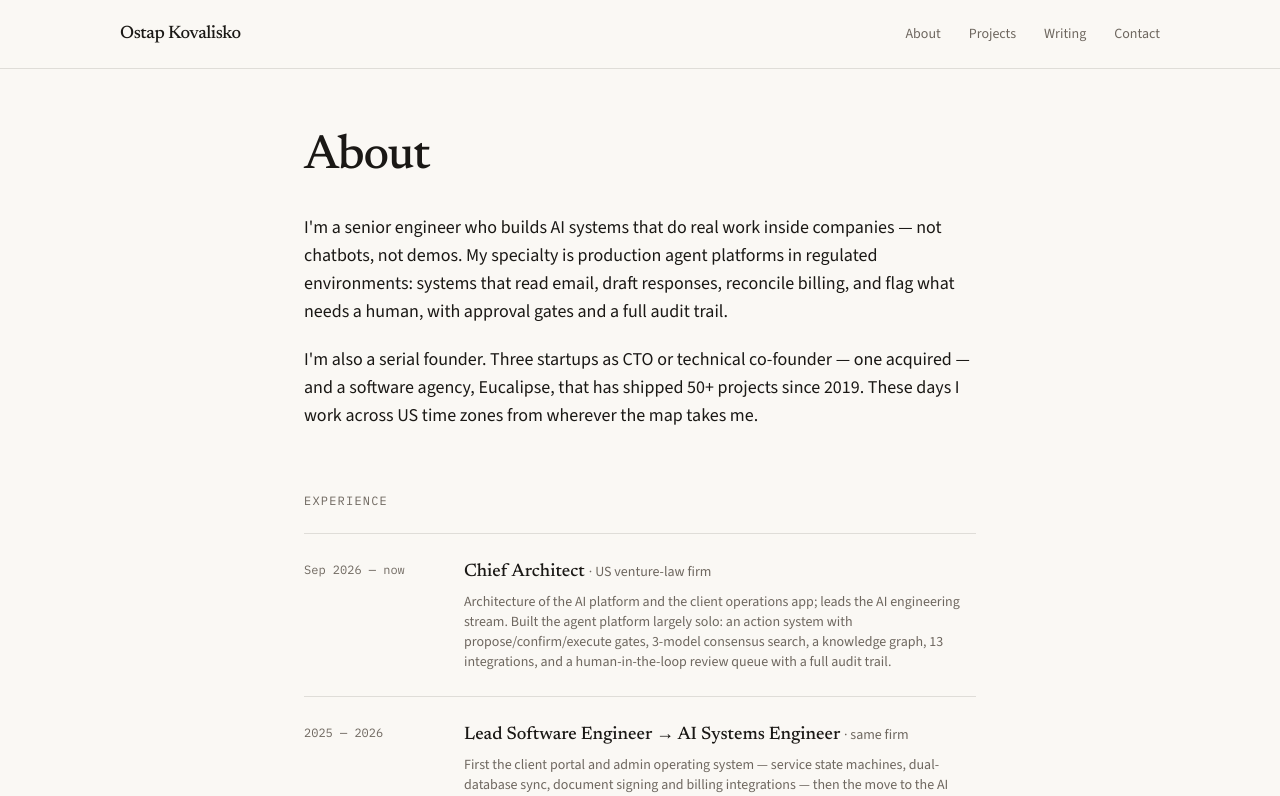
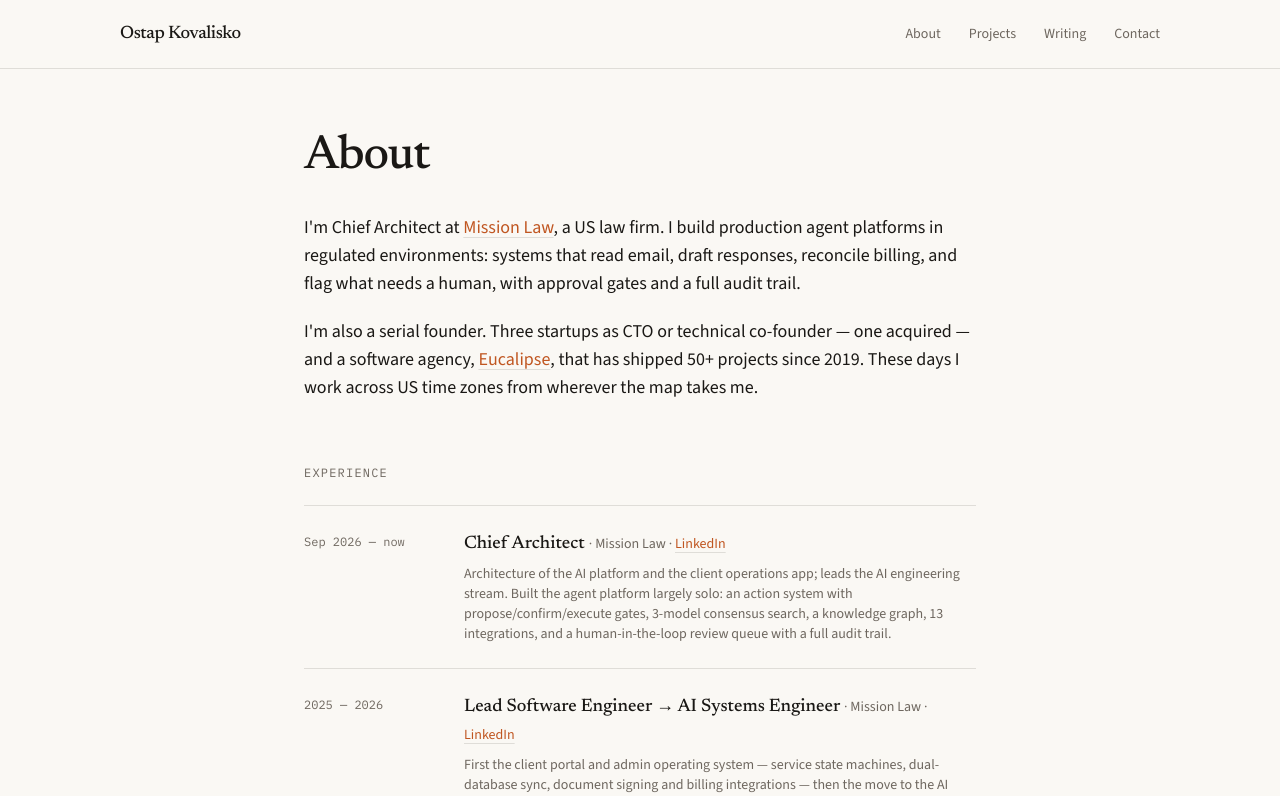
Before and after one commit to eucalipse/ostapkvl, a Next.js app: page /about in a window 1280 px wide. Shown: the top 796 px of the page. Built offline with nearby package versions, Linux system fonts and the light colour scheme.

Commit message:
Name Mission Law and clarify consulting availability

```diff
--- a/app/about/page.tsx
+++ b/app/about/page.tsx
@@ -6,26 +6,29 @@ import { site } from "@/data/site";
 export const metadata: Metadata = {
   title: "About",
   description:
-    "Ostap Kovalisko — Chief Architect and AI systems engineer. Serial technical founder, builder of production AI agent platforms in regulated environments.",
+    "Ostap Kovalisko — Chief Architect at Mission Law and founder of Eucalipse. Builder of production AI agent platforms in regulated environments.",
 };
 
 const timeline = [
   {
     years: "Sep 2026 — now",
     title: "Chief Architect",
-    org: "US venture-law firm",
+    org: "Mission Law",
+    orgLinkedin: site.missionLawLinkedin,
     body: "Architecture of the AI platform and the client operations app; leads the AI engineering stream. Built the agent platform largely solo: an action system with propose/confirm/execute gates, 3-model consensus search, a knowledge graph, 13 integrations, and a human-in-the-loop review queue with a full audit trail.",
   },
   {
     years: "2025 — 2026",
     title: "Lead Software Engineer → AI Systems Engineer",
-    org: "same firm",
+    org: "Mission Law",
+    orgLinkedin: site.missionLawLinkedin,
     body: "First the client portal and admin operating system — service state machines, dual-database sync, document signing and billing integrations — then the move to the AI platform full-time.",
   },
   {
     years: "2019 — now",
     title: "Founder & AI Systems Architect",
     org: "Eucalipse",
+    orgLinkedin: site.eucalipseLinkedin,
     body: "Software agency, 50+ shipped projects; AI operations systems for retail, accounting, consulting, ESG, and asset management.",
   },
   {
@@ -57,16 +60,22 @@ export default function About() {
 
       <div className="mt-8 space-y-5 text-lg">
         <p>
-          I&apos;m a senior engineer who builds AI systems that do real work
-          inside companies — not chatbots, not demos. My specialty is
-          production agent platforms in regulated environments: systems that
-          read email, draft responses, reconcile billing, and flag what needs a
-          human, with approval gates and a full audit trail.
+          I&apos;m Chief Architect at{" "}
+          <a href={site.missionLawLinkedin} aria-label="Mission Law on LinkedIn" className="text-accent underline decoration-line underline-offset-4 hover:decoration-accent">
+            Mission Law
+          </a>
+          , a US law firm. I build production agent platforms in regulated
+          environments: systems that read email, draft responses, reconcile
+          billing, and flag what needs a human, with approval gates and a full
+          audit trail.
         </p>
         <p>
           I&apos;m also a serial founder. Three startups as CTO or technical
-          co-founder — one acquired — and a software agency, Eucalipse, that
-          has shipped 50+ projects since 2019. These days I work across US
+          co-founder — one acquired — and a software agency,{" "}
+          <a href={site.eucalipseLinkedin} aria-label="Eucalipse on LinkedIn" className="text-accent underline decoration-line underline-offset-4 hover:decoration-accent">
+            Eucalipse
+          </a>
+          , that has shipped 50+ projects since 2019. These days I work across US
           time zones from wherever the map takes me.
         </p>
       </div>
@@ -85,6 +94,14 @@ export default function About() {
                   {item.title}{" "}
                   <span className="font-sans text-sm font-normal text-muted">
                     · {item.org}
+                    {item.orgLinkedin && (
+                      <>
+                        {" · "}
+                        <a href={item.orgLinkedin} aria-label={`${item.org} on LinkedIn`} className="text-accent underline decoration-line underline-offset-4 hover:decoration-accent">
+                          LinkedIn
+                        </a>
+                      </>
+                    )}
                   </span>
                 </h3>
                 <p className="mt-1.5 text-sm text-muted">{item.body}</p>
--- a/app/contact/page.tsx
+++ b/app/contact/page.tsx
@@ -5,25 +5,37 @@ import { ContactForm } from "./contact-form";
 export const metadata: Metadata = {
   title: "Contact",
   description:
-    "Hire Ostap Kovalisko for AI agent architecture and production AI systems, or just say hello.",
+    "Discuss AI architecture consulting and advisory with Ostap Kovalisko. Selected engagements arranged directly or through Eucalipse.",
 };
 
 export default function Contact() {
   return (
     <main className="mx-auto max-w-wide px-6 py-16">
       <h1 className="font-serif text-4xl font-medium tracking-tight sm:text-5xl">
-        Work with me
+        Consulting & advisory
       </h1>
 
       <div className="mt-12 grid gap-px border border-line bg-line sm:grid-cols-2">
         <section className="bg-paper p-8">
           <h2 className="font-mono text-xs uppercase tracking-widest text-muted">
-            Hire me / advisory
+            How I work
           </h2>
           <p className="mt-4">
-            AI agent architecture and production AI systems — design reviews,
-            end-to-end builds, and getting an agent platform from demo to
-            production. Engagements run through{" "}
+            I&apos;m focused on my work as Chief Architect at{" "}
+            <a
+              href={site.missionLawLinkedin}
+              aria-label="Mission Law on LinkedIn"
+              className="text-accent underline decoration-line underline-offset-4 hover:decoration-accent"
+            >
+              Mission Law
+            </a>
+            . I&apos;m open to selected consulting and advisory projects that
+            fit my existing commitments.
+          </p>
+          <p className="mt-4">
+            AI architecture reviews, agent design and production readiness.
+            Engagements can be arranged on a direct consulting contract or
+            through{" "}
             <a
               href={site.eucalipse}
               className="text-accent underline decoration-line underline-offset-4 hover:decoration-accent"
@@ -31,6 +43,14 @@ export default function Contact() {
               Eucalipse
             </a>
             .
+          </p>
+          <p className="mt-4 text-sm">
+            <a
+              href={site.eucalipseLinkedin}
+              className="text-accent underline decoration-line underline-offset-4 hover:decoration-accent"
+            >
+              Eucalipse on LinkedIn
+            </a>
           </p>
         </section>
         <section className="bg-paper p-8">
--- a/app/cv/page.tsx
+++ b/app/cv/page.tsx
@@ -13,7 +13,7 @@ import { PrintButton } from "./print-button";
 // Unlisted: reachable only via the About button or a shared link.
 export const metadata: Metadata = {
   title: "CV",
-  description: "Ostap Kovalisko — Chief Architect. Full CV.",
+  description: "Ostap Kovalisko — Chief Architect at Mission Law and founder of Eucalipse. Full CV.",
   robots: { index: false, follow: false },
 };
 
@@ -57,6 +57,14 @@ export default function Cv() {
                 </h3>
                 <p className="text-sm text-muted">
                   {entry.org}
+                  {entry.orgLinkedin && (
+                    <>
+                      {" · "}
+                      <a href={entry.orgLinkedin} aria-label={`${entry.org} on LinkedIn`} className="text-accent underline decoration-line underline-offset-4 hover:decoration-accent">
+                        LinkedIn
+                      </a>
+                    </>
+                  )}
                   {entry.location ? ` · ${entry.location}` : ""}
                   {entry.note ? ` · ${entry.note}` : ""}
                 </p>
--- a/app/page.tsx
+++ b/app/page.tsx
@@ -1,5 +1,6 @@
 import Link from "next/link";
 import { getAllPosts, formatDate } from "@/lib/posts";
+import { site } from "@/data/site";
 
 export default function Home() {
   const posts = getAllPosts().slice(0, 3);
@@ -18,11 +19,18 @@ export default function Home() {
           Chief Architect · I build AI agents that run business operations.
         </p>
         <p className="mt-8 max-w-prose text-lg">
-          I build production AI agent platforms end-to-end — multi-model
-          consensus, approval gates, full audit trails — currently as Chief
-          Architect at a US professional-services firm. Before that: founder or
-          CTO of three startups (one acquired) and founder of a software agency
-          that has shipped 50+ projects since 2019.
+          I build production AI agent platforms with multi-model consensus,
+          human approval gates and full audit trails. I&apos;m Chief Architect
+          at{" "}
+          <a href={site.missionLawLinkedin} aria-label="Mission Law on LinkedIn" className="text-accent underline decoration-line underline-offset-4 hover:decoration-accent">
+            Mission Law
+          </a>
+          , a US law firm, and founder of{" "}
+          <a href={site.eucalipseLinkedin} aria-label="Eucalipse on LinkedIn" className="text-accent underline decoration-line underline-offset-4 hover:decoration-accent">
+            Eucalipse
+          </a>
+          , where we&apos;ve shipped 50+ software projects since 2019. Before
+          that: founder or CTO of three startups, one acquired.
         </p>
         <div className="mt-10 flex flex-wrap gap-4">
           <Link
@@ -35,7 +43,7 @@ export default function Home() {
             href="/contact"
             className="border border-line px-5 py-2.5 text-sm transition-colors hover:border-accent hover:text-accent"
           >
-            Work with me
+            Discuss a project
           </Link>
         </div>
       </section>
@@ -84,7 +92,7 @@ export default function Home() {
             AI Operations Platform
           </h3>
           <p className="mt-3 max-w-prose">
-            The system I own end-to-end at a US professional-services firm:
+            The system I own end-to-end at Mission Law:
             60+ AI actions behind a router and a propose/confirm/execute state
             machine, 3-model consensus answers, a knowledge graph, and a
             human-in-the-loop review queue with one-click revert. Built largely
@@ -100,8 +108,9 @@ export default function Home() {
       {/* Now strip */}
       <section className="border-t border-line py-10" data-analytics-placement="home-now">
         <p className="font-mono text-xs text-muted">
-          <span className="text-accent">now</span> — Chief Architect @ a US firm
-          · Founder @ <a href="https://eucalipse.com" className="underline decoration-line underline-offset-4 hover:text-accent">Eucalipse</a> · writing
+          <span className="text-accent">now</span> — Chief Architect @{" "}
+          <a href={site.missionLawLinkedin} aria-label="Mission Law on LinkedIn" className="underline decoration-line underline-offset-4 hover:text-accent">Mission Law</a>
+          {" "}· Founder @ <a href={site.eucalipse} className="underline decoration-line underline-offset-4 hover:text-accent">Eucalipse</a> · writing
           about AI agents in production
         </p>
       </section>
--- a/data/cv.ts
+++ b/data/cv.ts
@@ -1,20 +1,24 @@
+import { site } from "./site";
+
 export type CvEntry = {
   years: string;
   title: string;
   org: string;
+  orgLinkedin?: string;
   location?: string;
   note?: string;
   bullets?: string[];
 };
 
 export const summary =
-  "Chief Architect and AI systems engineer. I design and ship production AI agent platforms end-to-end — multi-model consensus, human approval gates, full audit trails — in regulated environments. Serial technical founder: three startups (one acquired) and a software agency with 50+ shipped projects.";
+  "Chief Architect at Mission Law and founder of Eucalipse. I design and ship production AI agent platforms end-to-end — multi-model consensus, human approval gates, full audit trails — in regulated environments. Serial technical founder: three startups (one acquired) and a software agency with 50+ shipped projects.";
 
 export const experience: CvEntry[] = [
   {
     years: "2026 — now",
     title: "Chief Architect",
-    org: "US venture-law firm",
+    org: "Mission Law",
+    orgLinkedin: site.missionLawLinkedin,
     location: "San Francisco Bay Area, remote",
     bullets: [
       "Own the architecture across the firm's platform — the AI agent system and the client operations app — and lead the AI engineering stream: roadmap, architecture decisions, hiring.",
@@ -25,7 +29,8 @@ export const experience: CvEntry[] = [
   {
     years: "2026",
     title: "AI Systems Engineer",
-    org: "US venture-law firm",
+    org: "Mission Law",
+    orgLinkedin: site.missionLawLinkedin,
     bullets: [
       "Architected and built the firm's AI platform largely solo: autonomous agents operating across Slack, tasks, and email with human approval gates.",
       "Designed knowledge search answering from the firm's entire history — emails, messages, documents — using multiple AI models in consensus.",
@@ -36,7 +41,8 @@ export const experience: CvEntry[] = [
   {
     years: "2025 — 2026",
     title: "Lead Software Engineer",
-    org: "US venture-law firm",
+    org: "Mission Law",
+    orgLinkedin: site.missionLawLinkedin,
     bullets: [
       "Built the firm's client operating system — founders manage services, financing rounds, document signing, and billing.",
       "Client portal and admin panel with service state machines; dual-database architecture (Airtable as source of truth synced to Supabase).",
@@ -47,6 +53,7 @@ export const experience: CvEntry[] = [
     years: "2019 — now",
     title: "Founder & AI Systems Architect",
     org: "Eucalipse",
+    orgLinkedin: site.eucalipseLinkedin,
     note: "50+ projects shipped",
     bullets: [
       "Software agency shipping custom platforms for startups and enterprises: SaaS products, web platforms, dedicated teams. Led architecture, hiring, and delivery.",
--- a/data/projects.ts
+++ b/data/projects.ts
@@ -12,7 +12,7 @@ export const projects: Project[] = [
   {
     title: "AI Operations Platform",
     description:
-      "A production agent platform for a US professional-services firm: 60+ AI actions, 3-model consensus answers, a Neo4j knowledge graph, and Slack, email, and chat interfaces. A router and propose/confirm/execute state machine enforce approval rules: humans review actions by default, while eligible categories can execute under an explicit policy. Every action is logged, with one-click revert where the underlying operation supports it.",
+      "A production agent platform at Mission Law: 60+ AI actions, 3-model consensus answers, a Neo4j knowledge graph, and Slack, email, and chat interfaces. A router and propose/confirm/execute state machine enforce approval rules: humans review actions by default, while eligible categories can execute under an explicit policy. Every action is logged, with one-click revert where the underlying operation supports it.",
     stack: ["TypeScript", "Next.js", "Postgres", "Claude / GPT / Gemini", "Neo4j"],
     art: "gates",
   },
--- a/data/site.ts
+++ b/data/site.ts
@@ -3,9 +3,11 @@ export const site = {
   url: "https://ostapkvl.com",
   title: "Ostap Kovalisko — Chief Architect",
   description:
-    "Chief Architect and AI systems engineer. I build production AI agent platforms — multi-model consensus, approval gates, full audit trails.",
+    "Chief Architect at Mission Law and founder of Eucalipse. I build production AI agent platforms with human approval gates and full audit trails.",
   email: "ostap@eucalipse.com",
   linkedin: "https://www.linkedin.com/in/ostap-kovalisko",
   instagram: "https://www.instagram.com/yet.another.travel",
   eucalipse: "https://eucalipse.com",
+  missionLawLinkedin: "https://www.linkedin.com/company/missionlaw",
+  eucalipseLinkedin: "https://www.linkedin.com/company/17897576",
 };
```
